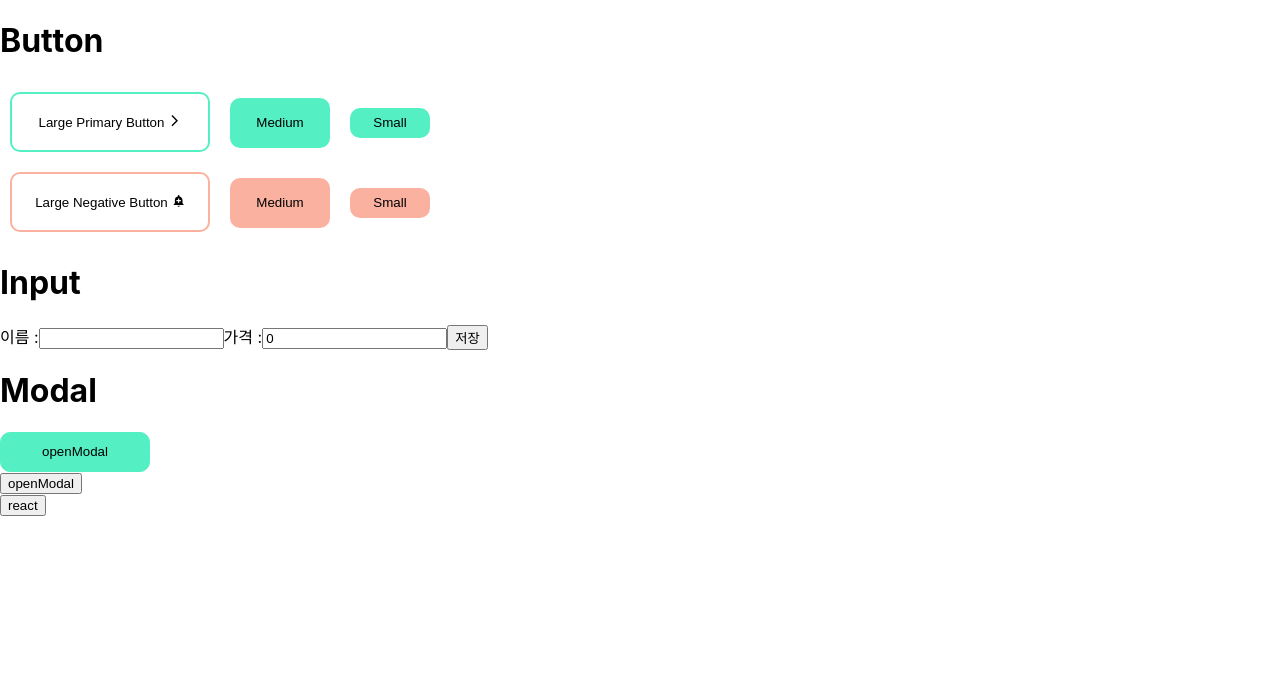
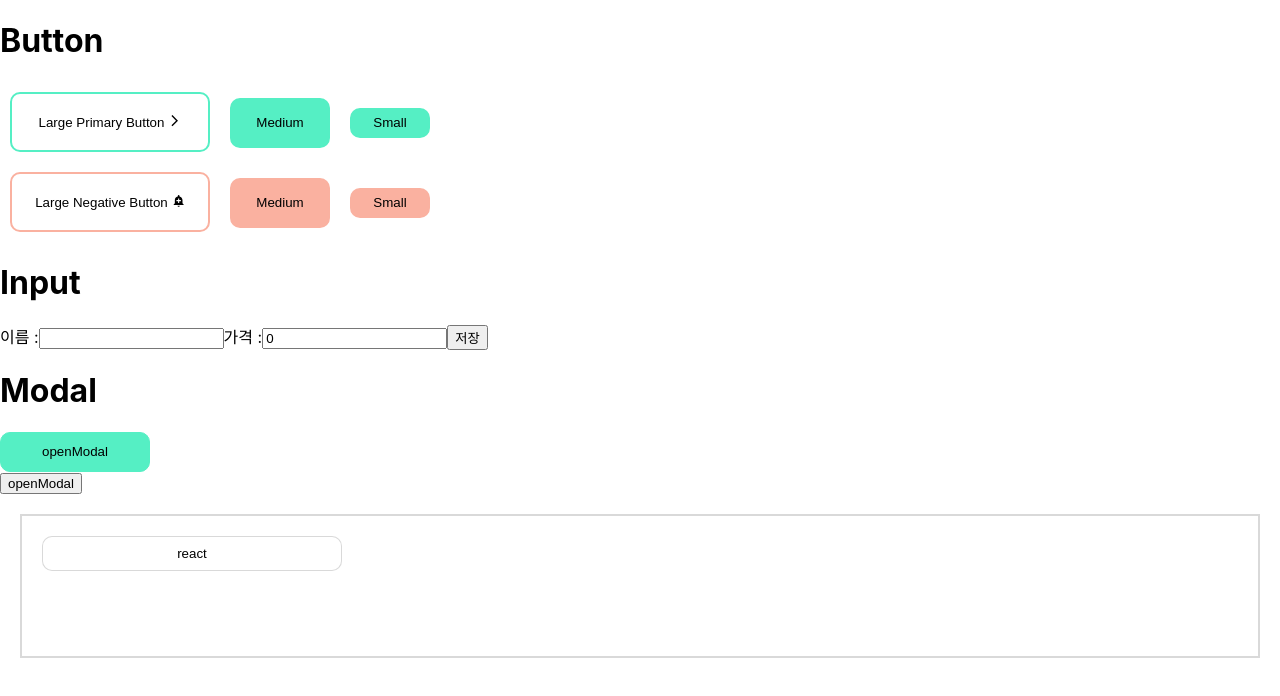
Before and after one commit to UkTheBlood/modal-page, a React (Create React App) app: page / in a window 1280 px wide. Shown: the top 696 px of the page. Built offline with nearby package versions, Linux system fonts and the light colour scheme.

Commit message:
feat: select left

```diff
--- a/src/components/Modal2.jsx
+++ b/src/components/Modal2.jsx
@@ -221,6 +221,8 @@
 // const ModalContain = styled.div`
 //     border: 1px solid red;
 // `
+
+
 import React, { useState } from 'react'
 import { useOutsideClickClose } from './hooks/useOutsideClickClose';
 
--- a/src/components/Select.jsx
+++ b/src/components/Select.jsx
@@ -1,4 +1,6 @@
 import React, { useState } from 'react'
+import styled from 'styled-components';
+import { useOutsideClickClose } from './hooks/useOutsideClickClose';
 
 function Select() {
   const options = [
@@ -8,35 +10,68 @@ function Select() {
     { id: 4, title: "React Native"}
   ]
   const [selectState, setSelectState] =useState(false);
-  const [title, seTitle] = useState('react')
+  const [title, setTitle] = useState('react')
 
+
+  const selectref = useOutsideClickClose(() => {
+    setSelectState(false)
+  });
 
   const stateTrue = () => {
     setSelectState(true)
   }
-  const stateFalse = () => {
+  const stateFalse = (id) => {
     setSelectState(false)
+    setTitle(id)
   }
 
 
   return (
     <>
-    <button onClick={() => setSelectState(true)}>{title}</button>
+      <StDivWrap>
+        <Div ref={selectref}>
+        <StBtnSet onClick={() => setSelectState(!selectState)}>{title}</StBtnSet>
         {
           selectState === true
           ?
             options.map((item) => {
-          <div>{item.title}</div>
+              return (
+              <div key={item.id}>
+                <div>
+                  <StBtnSet onClick={() => stateFalse(item.title)}>{item.title}</StBtnSet>
+                </div>
+              </div>
+            )
             })
           : null
         }
+        </Div>
+      </StDivWrap>
     </>
   )
 }
 
 export default Select
 
-
+const StDivWrap = styled.div`
+  border: 2px solid rgba(0, 0, 0, 0.15);
+  margin: 20px;
+  padding: 20px;
+  height: 100px;
+`
+const Div = styled.div`
+  width: 300px;
+`
+const StBtnSet = styled.button`
+  width: 300px;
+  height: 35px;
+  background-color: white;
+  border: 1px solid rgba(0, 0, 0, 0.15);
+  border-radius: 10px;
+  &:hover {
+    background-color: rgba(0, 0, 0, 0.15);
+  }
+`
 
 
 
--- a/src/components/hooks/useOutsideClickClose.js
+++ b/src/components/hooks/useOutsideClickClose.js
@@ -2,7 +2,6 @@ import { useEffect, useRef } from "react";
 
 export const useOutsideClickClose = (handler) => {
     const ref = useRef(null);
-    console.log(ref)
 
     useEffect(() => {
         function handleClickOutside(event) {
```
Lines whose indentation alone changed are shown as unchanged.
